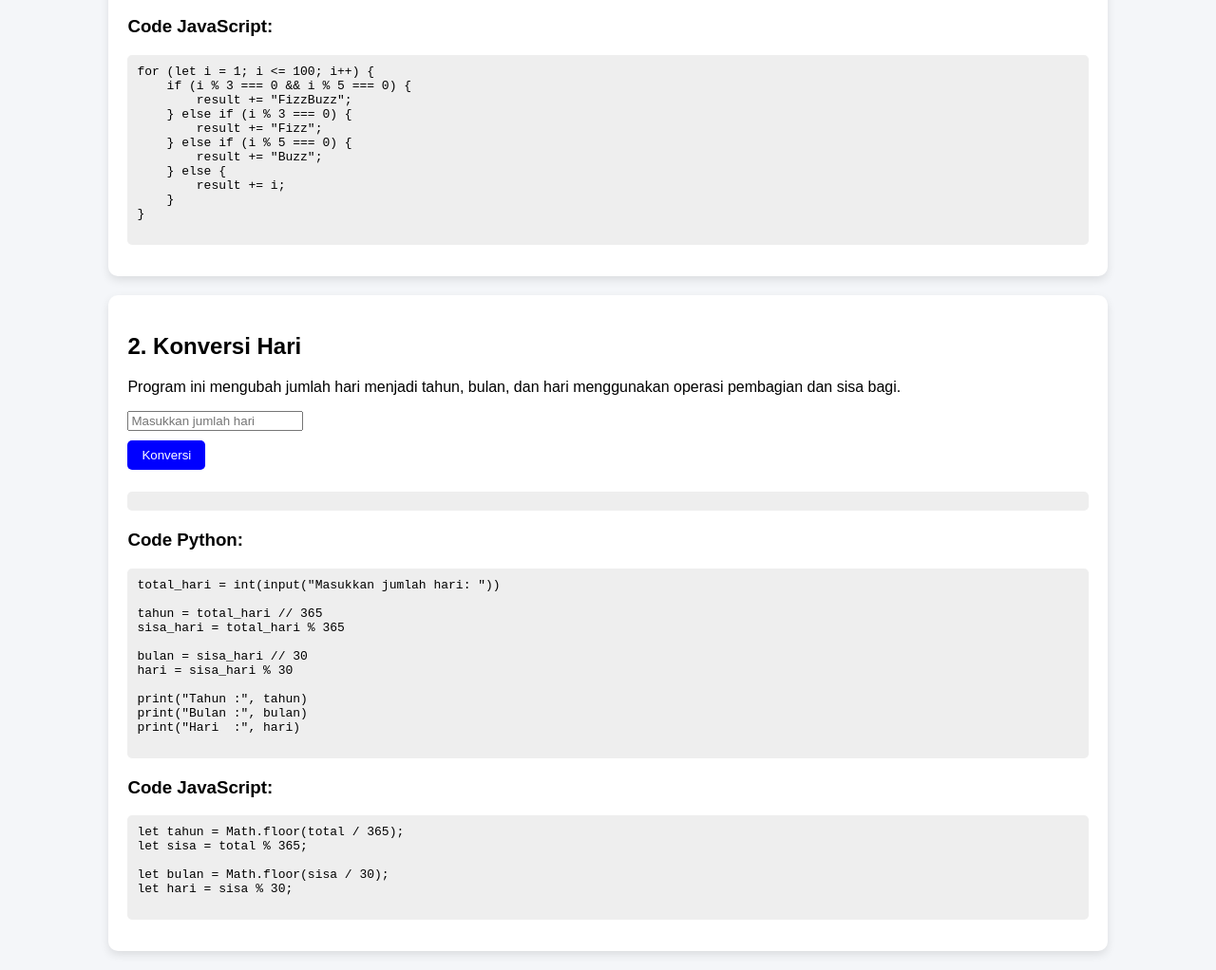
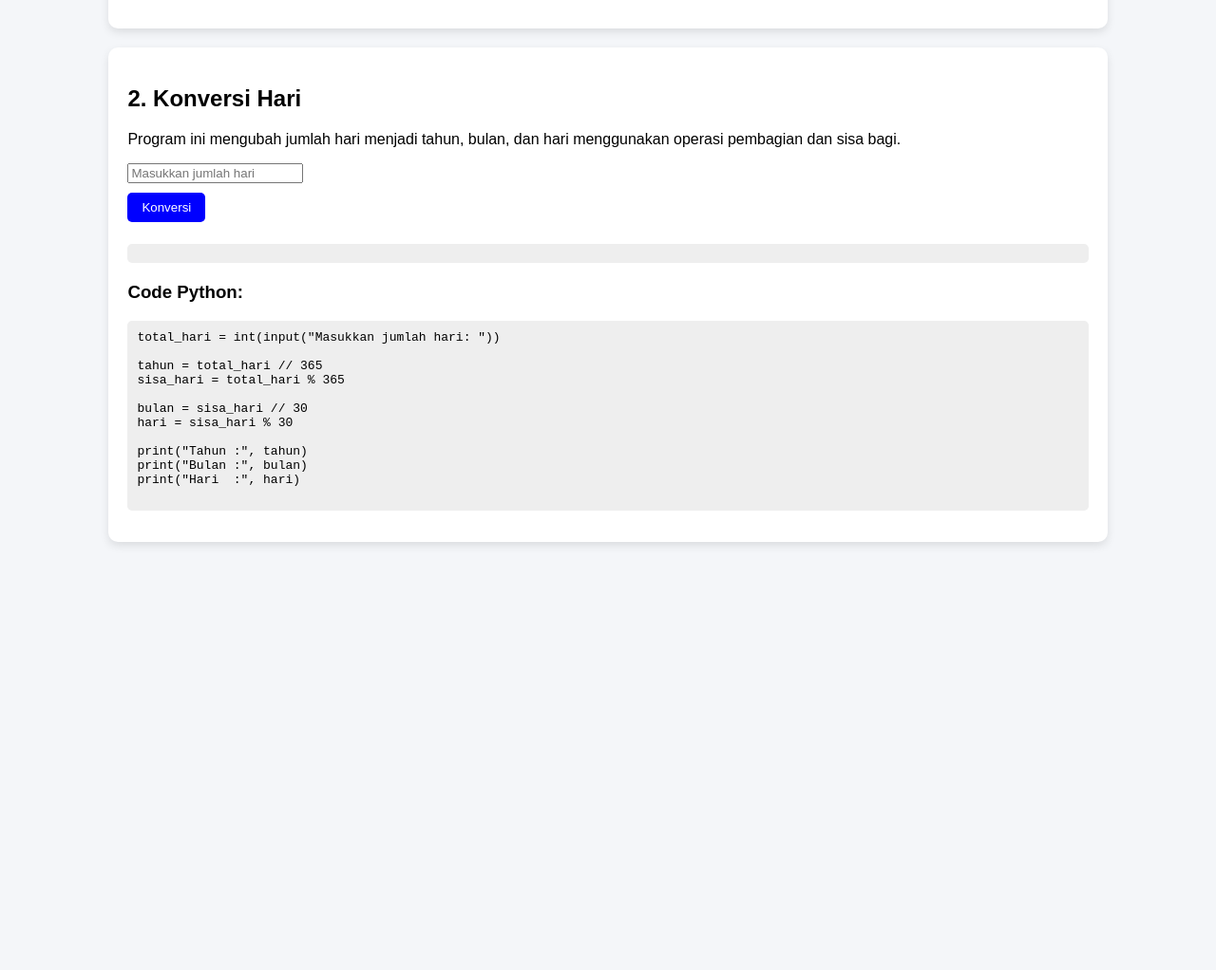
Before and after one commit to Rhapzo-linzs/FizzBuzz-python, a plain HTML site: page index.html in a window 1280 px wide. Shown: the part 591-1613 px from the top of the page at 95% size. After the commit the page ends 1182 px from the top, so only its background shows below. Drawn offline with Linux system fonts and the light colour scheme.

Commit message:
Update index.html

```diff
--- a/index.html
+++ b/index.html
@@ -72,21 +72,6 @@ for i in range(1, 101):
     else:
         print(i)
     </pre>
-
-    <h3>Code JavaScript:</h3>
-    <pre>
-for (let i = 1; i <= 100; i++) {
-    if (i % 3 === 0 && i % 5 === 0) {
-        result += "FizzBuzz";
-    } else if (i % 3 === 0) {
-        result += "Fizz";
-    } else if (i % 5 === 0) {
-        result += "Buzz";
-    } else {
-        result += i;
-    }
-}
-    </pre>
 </div>
 
 <!-- KONVERSI HARI -->
@@ -118,14 +103,6 @@ print("Bulan :", bulan)
 print("Hari  :", hari)
     </pre>
 
-    <h3>Code JavaScript:</h3>
-    <pre>
-let tahun = Math.floor(total / 365);
-let sisa = total % 365;
-
-let bulan = Math.floor(sisa / 30);
-let hari = sisa % 30;
-    </pre>
 </div>
 
 <script>
```
